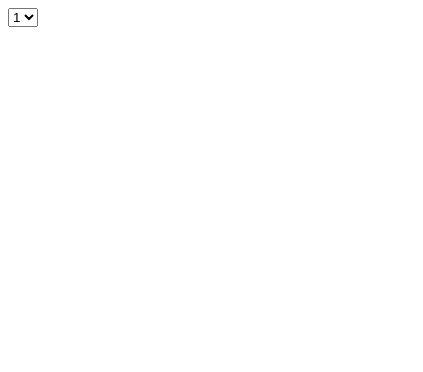
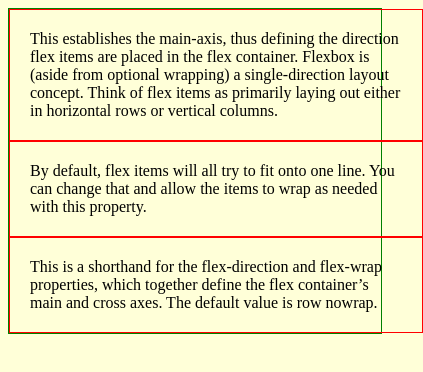
Before and after one commit to iotarch/S5, a plain HTML site: page index.html in a window 390 px wide. Shown: the whole page, 423 px wide, since content can reach past the window. Drawn offline with Linux system fonts and the light colour scheme.

Commit message:
Responsive update

```diff
--- a/index.html
+++ b/index.html
@@ -4,25 +4,24 @@
 <head>
     <meta charset="UTF-8">
     <meta name="viewport" content="width=device-width, initial-scale=1.0">
+    <link rel="stylesheet" href="style.css">
     <title>Document</title>
 </head>
 
 <body>
 
-    <div>
-        <form action="">
-            <select name="" id="">
-                <option value="">1</option>
-                <option value="">2</option>
-                <option value="">3</option>
-                <option value="">4</option>
-                <option value="">5</option>
-                <option value="">6</option>
-                <option value="">7</option>
-                <option value="">8</option>
-            </select>
-        </form>
+
+
+    <div class="main">
+        <div class="container">
+            <div class="box">This establishes the main-axis, thus defining the direction flex items are placed in the flex container. Flexbox is (aside from optional wrapping) a single-direction layout concept. Think of flex items as primarily laying out either in horizontal rows or vertical columns.</div>
+            <div class="box">By default, flex items will all try to fit onto one line. You can change that and allow the items to wrap as needed with this property.</div>
+            <div class="box box3">This is a shorthand for the flex-direction and flex-wrap properties, which together define the flex container’s main and cross axes. The default value is row nowrap.</div>
+<!--            <div class="box">This defines the alignment along the main axis. It helps distribute extra free space leftover when either all the flex items on a line are inflexible, or are flexible but have reached their maximum size. It also exerts some control over the alignment of items when they overflow the line.</div>
+            <div class="box">There are also two additional keywords you can pair with these values: safe and unsafe. Using safe ensures that however you do this type of positioning, you can’t push an element such that it renders off-screen (e.g. off the top) in such a way the content can’t be scrolled too (called “data loss”).</div>
+       --> </div>
     </div>
+
 </body>
 
 </html>
--- /dev/null
+++ b/style.css
@@ -0,0 +1,48 @@
+.box {
+    border: 1px solid red;
+    width:100px;
+    padding: 20px;
+
+}
+.container {
+    border: 1px solid green;
+    display: flex;
+    flex-direction: row ;
+    justify-content: space-evenly ;
+
+
+}
+
+.box3 {
+
+    order:1;
+
+}
+
+
+@media all and (max-width: 800px) {
+    body {
+        background-color: rgb(228, 235, 205);
+    }
+
+}
+
+
+@media all and (max-width: 600px) {
+    body {
+        background-color: rgb(255, 255, 216);
+    }
+    .container {
+
+        flex-direction: column ;
+
+
+
+    }
+    .box {
+        border: 1px solid red;
+        width:100%;
+
+    }
+
+}
```
